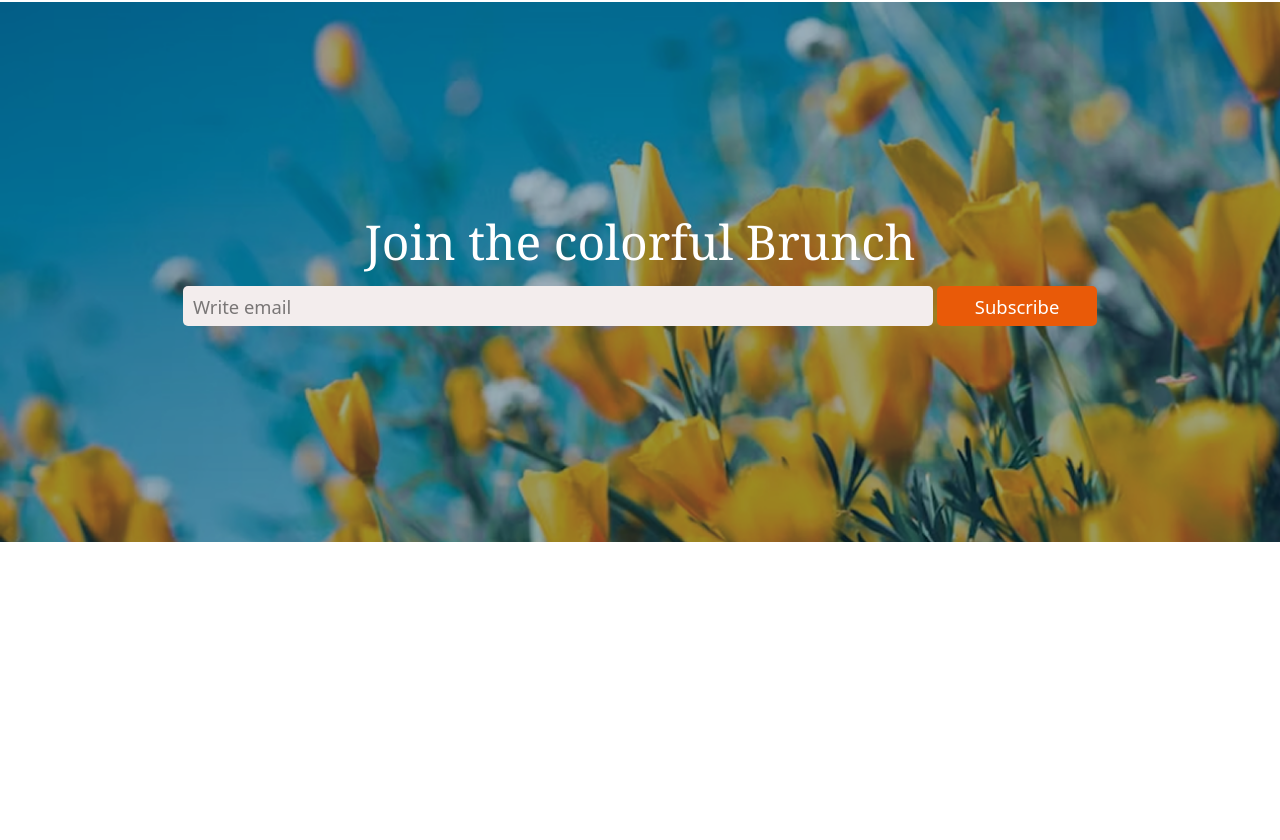
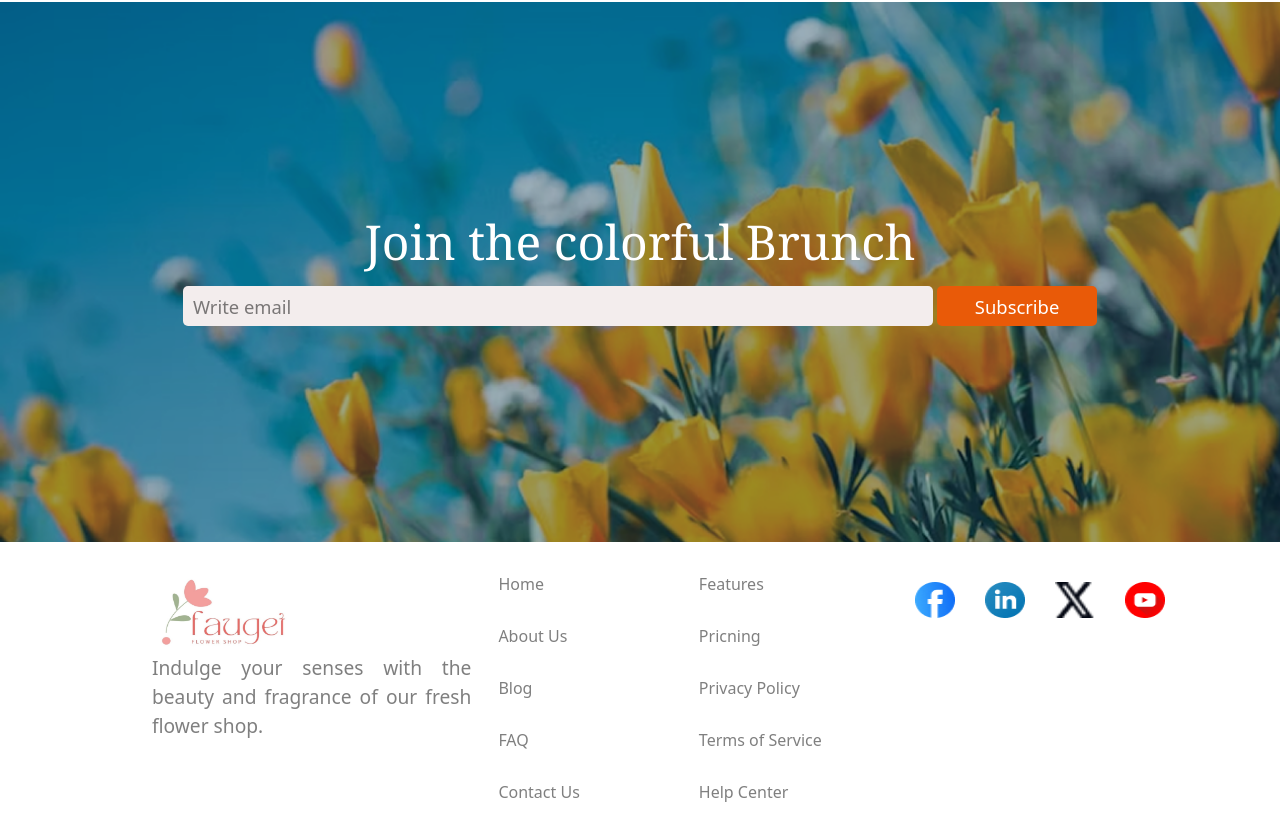
Before and after one commit to rabiur09/Assignment02, a plain HTML site: page index.html in a window 1280 px wide. Shown: the part 2865-3705 px from the top of the page. Before the commit the page ends 3427 px from the top, so only its background shows below. Drawn offline with nearby package versions, Linux system fonts and the light colour scheme.

Commit message:
footer added and 2nd time full html addd

```diff
--- a/css/desktop.css
+++ b/css/desktop.css
@@ -327,6 +327,61 @@ body{
 }
 
 
+.footer-section{
+  margin: 30px 150px;
+  display: grid;
+  /* justify-content: space-between; */
+  grid-template-columns:33% 33% 33%;
+  gap: 25px ;
+  height: 240px;
+}
+
+.logo img{
+  width: 150px;
+  height: 80px;
+
+}
+
+.logo{
+  font-size: 1.2rem;
+  color: rgba(0, 0, 0, 0.5);
+  padding: 2px;
+  text-align: justify;
+
+}
+
+
+.about-footer{
+  display: flex;
+  justify-content: space-between;
+  gap: 20px ;
+}
+
+.about-1 li{
+
+  margin-bottom: 28px;
+
+  color: rgba(0, 0, 0, 0.5);
+}
+.about-1 li:last-child{
+  margin-bottom: 0px;
+}
+
+.social-media{
+  display: flex;
+  gap: 20px ;
+  justify-content: end;
+
+}
+.social-media img{
+  width:40px;
+  height: 36px;
+  margin: 10px 5px;
+
+
+
+}
+
 
 
 
--- a/css/mobile.css
+++ b/css/mobile.css
@@ -249,4 +249,38 @@
 }
 
 
+
+/*footer working here*/
+
+
+.footer-section{
+    display: flex;
+    flex-direction: column;
+    gap: 10px;
+    margin: 30px 15px;
 }
+
+.logo img{
+  width: 150px;
+  height: 80px;
+}
+.logo{
+    width: 100%;
+    font-size: 1.2rem;
+    color: rgba(0, 0, 0, 0.5);
+}
+
+
+.about-1 li{
+    margin-bottom: 30px;
+    color: rgba(0, 0, 0, 0.5);
+}
+
+.social-media{
+    display: flex;
+    gap: 40px;
+}
+
+
+
+}
--- a/index.html
+++ b/index.html
@@ -175,7 +175,37 @@
     </main>
 
     <footer>
+            <div class="footer-section">
+                        <div class="logo">
+                                <img src="/assets/WhatsApp Image 2025-07-23 at 15.40.38_0a44fcaf.jpg" alt="">
+                                <p>Indulge your senses with the beauty and fragrance of our fresh flower shop. </p>
+                        </div>
+                        <div class="about-footer">
+                                <div class="about-1">
+                                    <ul>
+                                            <li><a href="#">Home</a></li>
+                                            <li><a href="#">About Us</a></li>
+                                            <li><a href="#">Blog</a></li>
+                                            <li><a href="#">FAQ</a></li>
+                                            <li><a href="#">Contact Us</a></li>
 
+                                    </ul>
+                                </div>
+                                <div class="about-1">
+                                        <ul>
+                                            <li><a href="#">Features</a></li>
+                                            <li><a href="#">Pricning</a></li>
+                                            <li><a href="#">Privacy Policy</a></li>
+                                            <li><a href="#">Terms of Service</a></li>
+                                            <li><a href="#">Help Center</a></li>
+
+                                    </ul>
+                                </div>
+                        </div>
+                        <div class="social-media">
+                            <img src="/assets/icon-facebook.png" alt=""><img src="/assets/icon-linkedin.png" alt=""><img src="/assets/icon-twitter.png" alt=""><img src="/assets/icon-youtube.png" alt="">
+                        </div>
+            </div>
     </footer>
 </body>
 </html>
```
